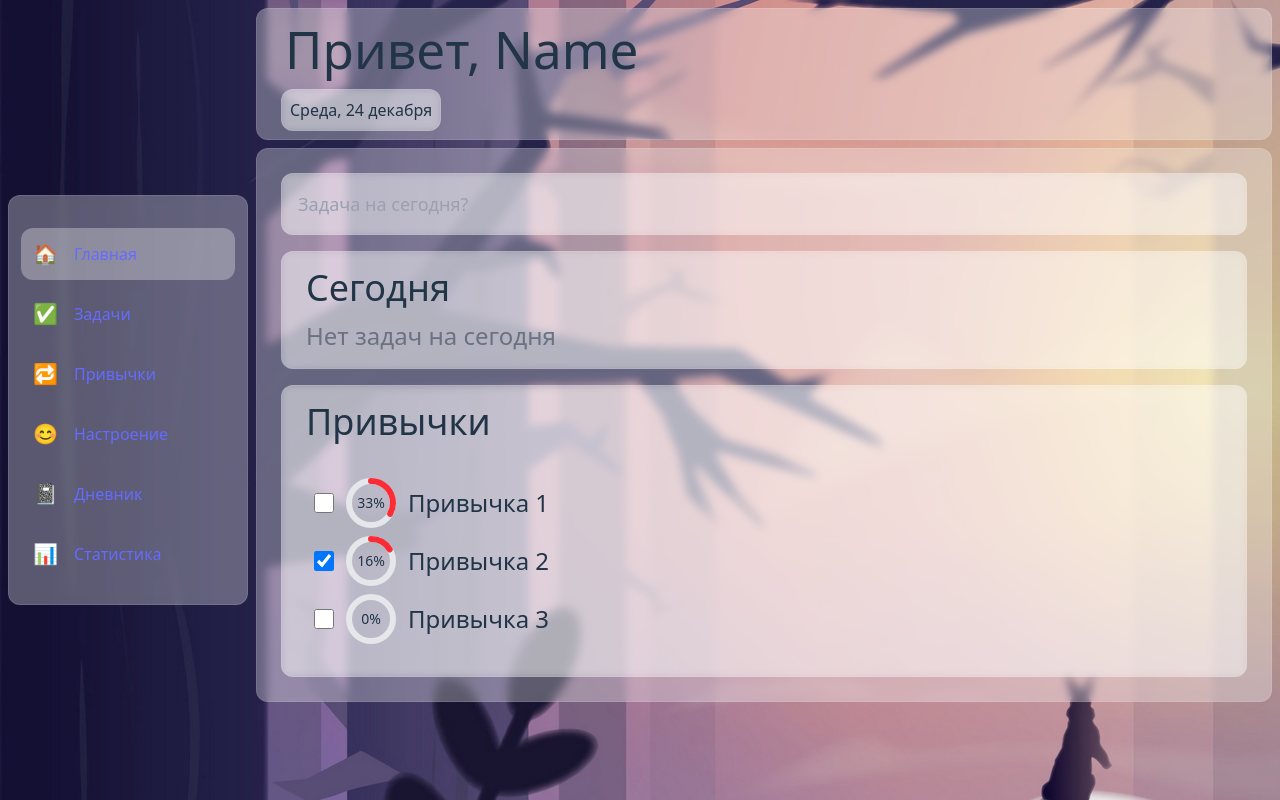
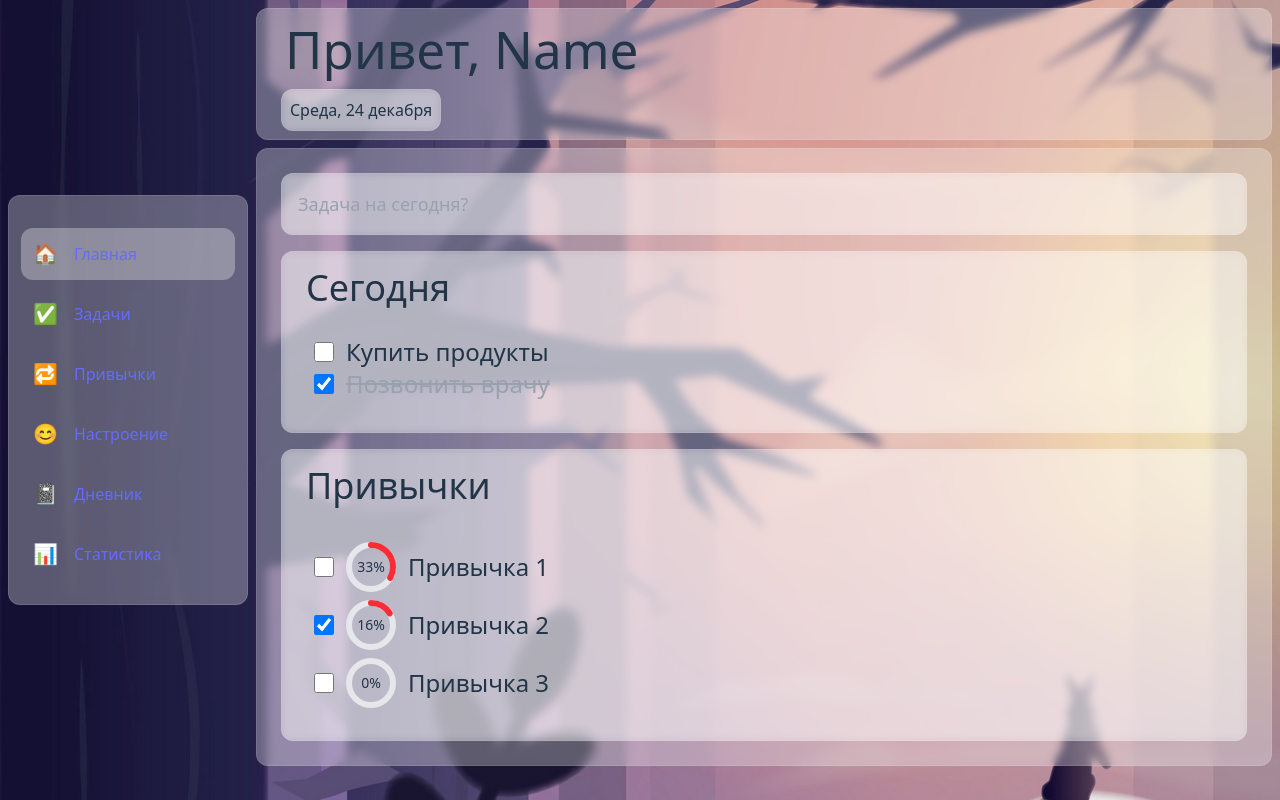
Before and after one commit to cyntraten/life-tracker-app, a React (Vite) app: page / in a window 1280 px wide. Built offline with nearby package versions, Linux system fonts and the light colour scheme.

Commit message:
chore(tasks): rename date field to timestamp

```diff
--- a/src/components/dashboard/QuickAddTask.tsx
+++ b/src/components/dashboard/QuickAddTask.tsx
@@ -10,12 +10,12 @@ export default function QuickAddTask() {
 
   const handleKeyDown = (e: React.KeyboardEvent<HTMLInputElement>) => {
     if (e.key === "Enter" && input.trim()) {
-      const currentDate = Date.now().toString();
+      const currentDate = Date.now();
       addTask({
         id: crypto.randomUUID(),
         title: input,
         done: false,
-        date: currentDate,
+        timestamp: currentDate,
       });
       setInput("");
     }
--- a/src/components/dashboard/TodayTasks.tsx
+++ b/src/components/dashboard/TodayTasks.tsx
@@ -15,7 +15,8 @@ export default function TodayTasks() {
   );
   const tomorrowTimestamp = tomorrowStart.getTime();
   const todayTasks = tasks.filter(
-    (task) => +task.date >= todayTimestamp && +task.date < tomorrowTimestamp,
+    (task) =>
+      task.timestamp >= todayTimestamp && task.timestamp < tomorrowTimestamp,
   );
 
   return (
```
